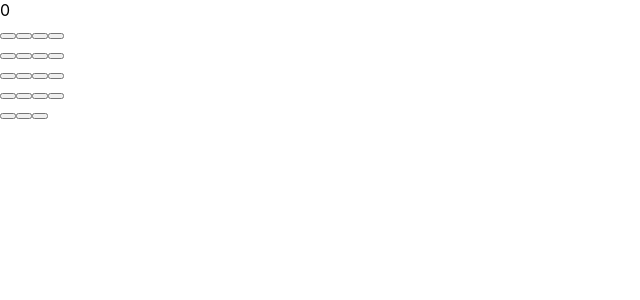
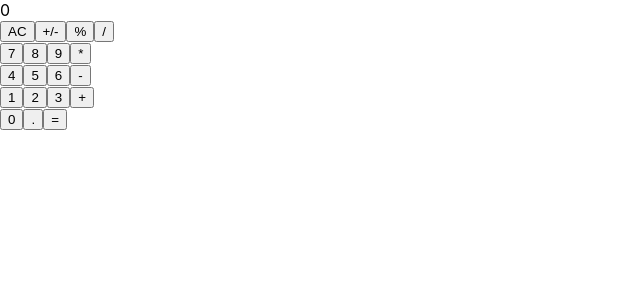
Before and after one commit to CalyCherkaoui/calculator-app, a React (Create React App) app: page / in a window 1280 px wide. Shown: the top 300 px of the page, without its empty margins (0-640 px from the left). Built offline with nearby package versions, Linux system fonts and the light colour scheme.

Commit message:
fix button and buttonPanel errors

```diff
--- a/src/components/Button.js
+++ b/src/components/Button.js
@@ -1,18 +1,18 @@
 import React from 'react';
 import PropTypes from 'prop-types';
 
-const Button = ({ btnName, clickHandler }) => {
-  const handleClick = () => { clickHandler(btnName); };
+const Button = ({ name, clickHandler }) => {
+  const handleClick = () => { clickHandler(name); };
 
   return (
     <button type="button" className="btn" onClick={handleClick}>
-      {btnName}
+      {name}
     </button>
   );
 };
 
 Button.propTypes = {
-  btnName: PropTypes.string.isRequired,
+  name: PropTypes.string.isRequired,
   clickHandler: PropTypes.func.isRequired,
 };
 
--- a/src/components/ButtonPanel.js
+++ b/src/components/ButtonPanel.js
@@ -9,7 +9,7 @@ const ButtonPanel = ({ clickHandler }) => {
     <>
       <div className="buttonsPanel">
         <div className="buttons_row">
-          <Button name="AC" clickHandler={handleClick} />
+          <Button name="AC" key="AC" clickHandler={handleClick} />
           <Button name="+/-" clickHandler={handleClick} />
           <Button name="%" clickHandler={handleClick} />
           <Button name="/" clickHandler={handleClick} />
```
